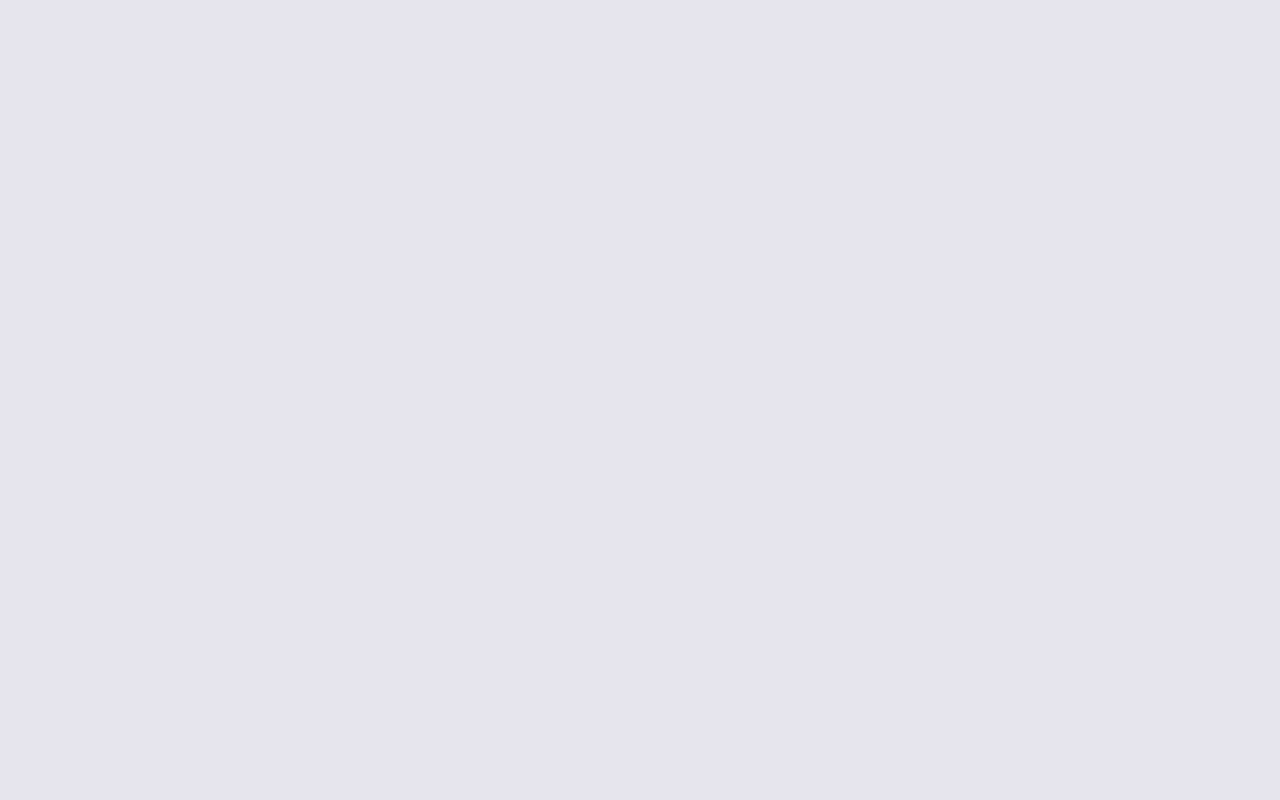
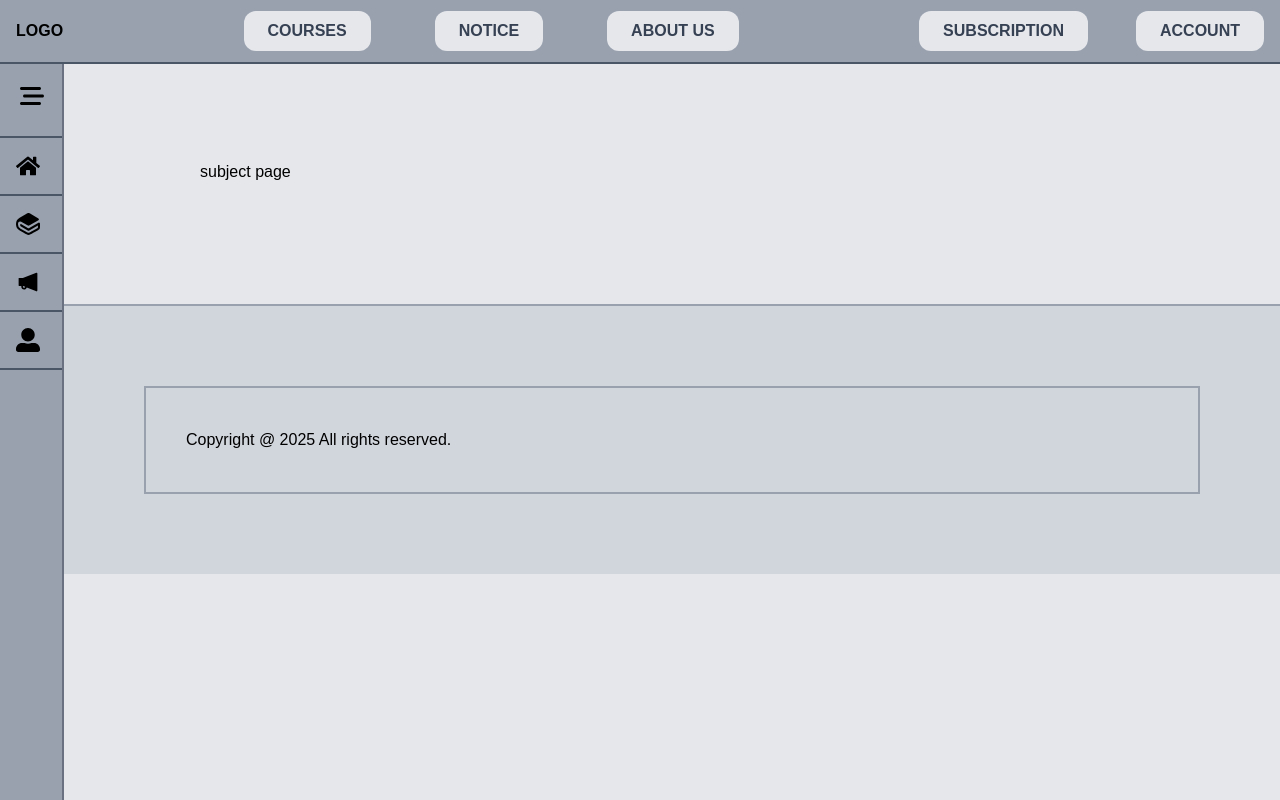
Before and after one commit to Jeevan446/exam_prep, a React app in the folder Frontend/: page /subjects in a window 1280 px wide. Before the commit this address had no page. Built offline with nearby package versions, Linux system fonts and the light colour scheme; the HTML template or start-up script is replaced by a standard one.

Commit message:
SubjectPage added

```diff
--- a/Frontend/src/App.jsx
+++ b/Frontend/src/App.jsx
@@ -2,6 +2,7 @@ import { useState } from "react";
 import { Route, Routes} from "react-router-dom";
 import Homepage from "./pages/HomePage";
 import ExamTypePage from "./pages/ExamTypePage"
+import SubjectPage from "./pages/SubjectPage";
 
 function App() {
     const [isOpen, setIsOpen] = useState(false);
@@ -10,6 +11,7 @@ function App() {
         <Routes>
             <Route path="/" element={<Homepage isOpen={isOpen} setIsOpen={setIsOpen} />} />
             <Route path="/examtype" element={<ExamTypePage isOpen={isOpen} setIsOpen={setIsOpen} />} />
+            <Route path="/subjects" element={<SubjectPage isOpen={isOpen} setIsOpen={setIsOpen} />} />
         </Routes>
       </>
   );
--- a/Frontend/src/pages/DemoPage.jsx
+++ /dev/null
@@ -1,9 +0,0 @@
-import NavBar from "../components/NavBar";
-import SideBar from "../components/SideBar";
-import Footer from "../components/Footer";
-
-function DemoPage() {
-    return ();
-}
-
-export default DemoPage;
--- a/Frontend/src/pages/ExamTypePage.jsx
+++ b/Frontend/src/pages/ExamTypePage.jsx
@@ -56,10 +56,16 @@ function ExamTypePage({ isOpen, setIsOpen }) {
               {data.map((item, key) => (
 
                 <Fragment key={key}>
+                  <Link to="/subjects"
+                    state={{ examType: item.name }}
+                  >
+                  <div className=""
 
-                  <div className="">{item.name}</div>
+                  >
+                      {item.name}
+                  </div>
                   <div>{item.discription}</div>
-
+                  </Link>
                 </Fragment>
               ))}
           </div>
--- /dev/null
+++ b/Frontend/src/pages/SubjectPage.jsx
@@ -0,0 +1,33 @@
+import { useLocation } from "react-router-dom";
+
+import NavBar from "../components/NavBar";
+import SideBar from "../components/SideBar";
+import Footer from "../components/Footer";
+
+
+function SubjectPage({ isOpen, setIsOpen }) {
+    const location = useLocation();
+    const { examType } = location.state || {};
+    console.log(examType);
+    return (
+        <div>
+            <NavBar />
+            <SideBar isOpen={isOpen} setIsOpen={setIsOpen} />
+
+            <main
+                className={`
+            flex-1
+            mt-20 md:mt-[15vh] p-6 md:p-10
+            mx-4 md:mx-40
+            ml-18
+            {} ${isOpen ? "lg:ml-80 duration-300" : "lg:ml-40 duration-300"}
+          `}
+            >
+                <h1>subject page</h1>
+            </main>
+            <Footer />
+        </div>
+    );
+}
+
+export default SubjectPage;
```
